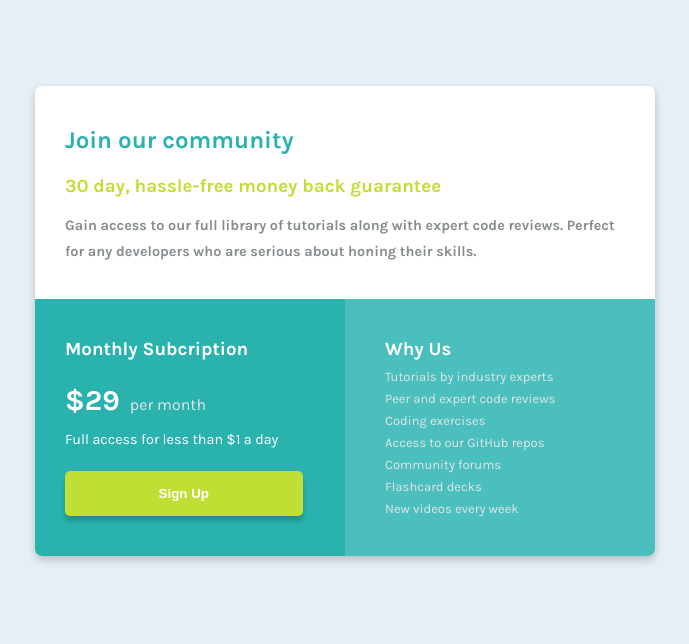
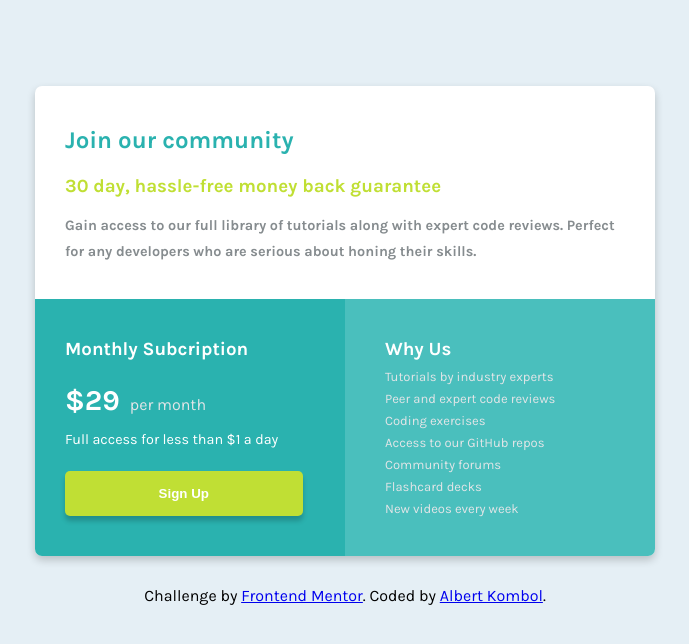
Before and after one commit to kalush89/single-price-grid-component, a plain HTML site: page index.html in a window 1280 px wide. Shown: the whole page, without its empty margins (295-984 px from the left). Drawn offline with Linux system fonts and the light colour scheme.

Commit message:
Update index.html

```diff
--- a/index.html
+++ b/index.html
@@ -67,9 +67,12 @@
             <!--End col-2-->
         </div>
         <!--End card-->
+    <div class="attribution">
+    Challenge by <a href="https://www.frontendmentor.io?ref=challenge" target="_blank">Frontend Mentor</a>.
+    Coded by <a href="#">Albert Kombol</a>.
     </div>
+  </div>
     <!--End container-->
-
 </body>
 
 </html>
```
